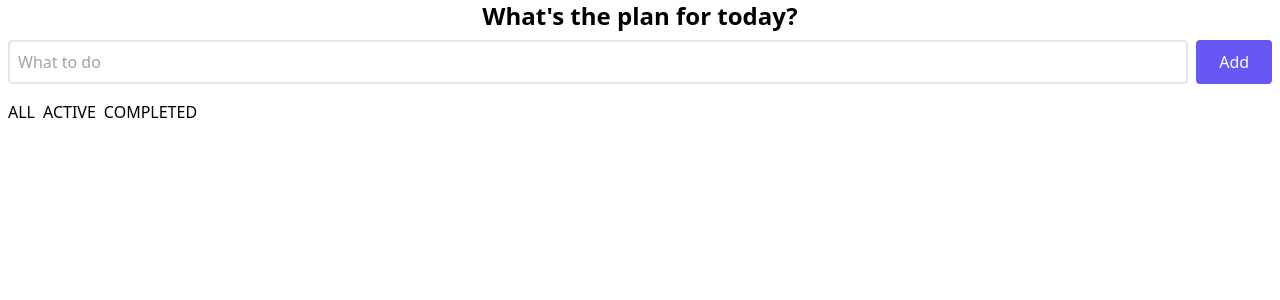
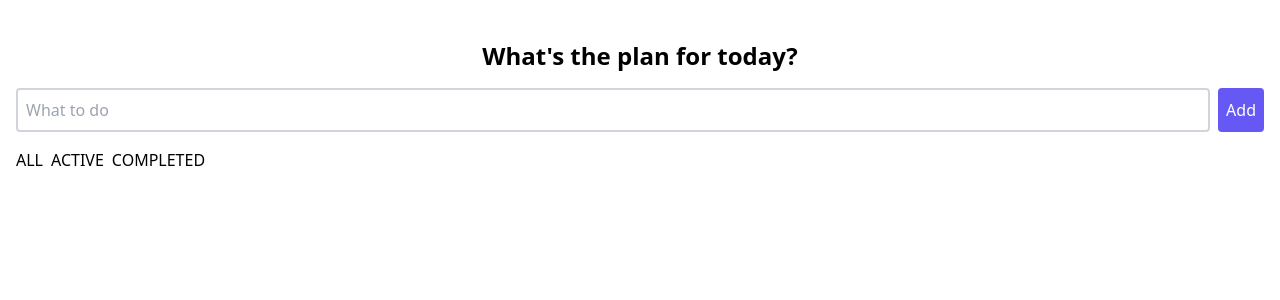
Before and after one commit to vionacornelia12/skilvul-assignments, a React (Vite) app in the folder ToDoListApp/: page / in a window 1280 px wide. Shown: the top 300 px of the page. Built offline with nearby package versions, Linux system fonts and the light colour scheme.

Commit message:
change layout style

```diff
--- a/ToDoListApp/src/components/Layout.jsx
+++ b/ToDoListApp/src/components/Layout.jsx
@@ -1,4 +1,4 @@
-import { Link, Outlet } from "react-router-dom"
+import { Link, Outlet } from "react-router-dom";
 import { actions } from '../features/todos/todosSlice';
 import { useDispatch, useSelector } from "react-redux";
 
@@ -8,29 +8,29 @@ const Layout = () => {
 
   const handleCreateTodo = (e) => {
     e.preventDefault();
-        dispatch(actions.createTodo())
+    dispatch(actions.createTodo());
   }
 
   const handleSetUserInput = (userInput) => {
-        dispatch(actions.setUserInput({ userInput }))
+    dispatch(actions.setUserInput({ userInput }));
   }
 
   return (
-        <div>
-            <h1 className="flex gap-2 p-2" class="text-center font-bold text-2xl">What's the plan for today?</h1>
-            <form className="flex gap-2 p-2" onSubmit={handleCreateTodo}>
+    <div className="container mx-auto mt-10 px-4">
+      <h1 className="text-center font-bold text-2xl">What's the plan for today?</h1>
+      <form className="flex gap-2 mt-4" onSubmit={handleCreateTodo}>
         <input
           type="text"
           value={userInput}
           onChange={(e) => handleSetUserInput(e.target.value)}
           placeholder="What to do"
-                    className="p-2 w-full border-grey border-solid border-2 rounded"
+          className="p-2 w-full border-gray-300 border-solid border-2 rounded"
         />
-                <input type="submit" className="btn w-20 bg-[#6558F5] text-white font-medium" value="Add" />
+        <input type="submit" className="btn bg-[#6558F5] text-white font-medium" value="Add" />
       </form>
-            <nav >
-                <ul className="flex gap-2 p-2">
-                    <li >
+      <nav className="mt-4">
+        <ul className="flex gap-2">
+          <li>
             <Link to={"/"}>ALL</Link>
           </li>
           <li>
@@ -41,11 +41,11 @@ const Layout = () => {
           </li>
         </ul>
       </nav>
-            <section className="p-2">
+      <section className="mt-4">
         <Outlet />
       </section>
     </div>
-    )
+  );
 }
 
-export default Layout
+export default Layout;
```
Lines whose indentation alone changed are shown as unchanged.
